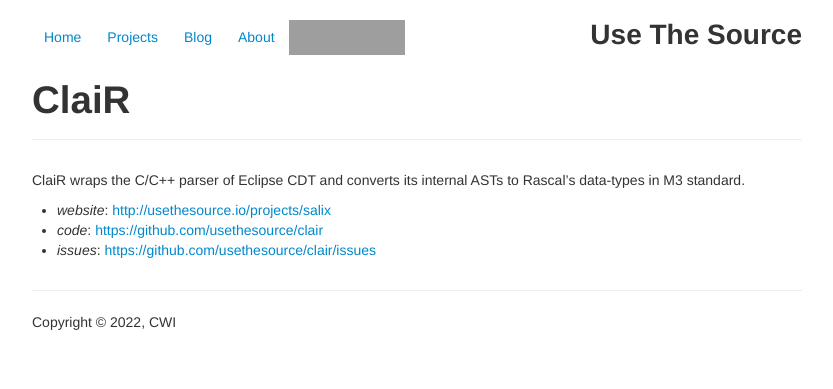
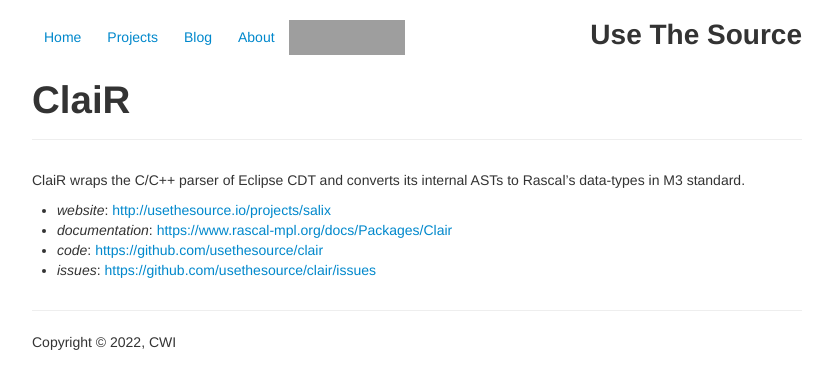
Before and after one commit to usethesource/usethesource.github.io, a Jekyll site: the page built from projects/clair/index.md, in a window 1280 px wide, cut to the strip 0-389 px from the top of the page. Shown: the whole strip, without its empty margins (223-1056 px from the left). Built offline with Jekyll 4.4.1, drawn with Linux system fonts in a browser that asks for light colours; grey boxes are pictures that could not be loaded.

Commit message:
Update index.md

```diff
--- a/projects/clair/index.md
+++ b/projects/clair/index.md
@@ -7,5 +7,6 @@
 ClaiR wraps the C/C++ parser of Eclipse CDT and converts its internal ASTs to Rascal's data-types in M3 standard.
 
 * *website*: <http://usethesource.io/projects/salix>
+* *documentation*: <https://www.rascal-mpl.org/docs/Packages/Clair>
 * *code*: <https://github.com/usethesource/clair>
 * *issues*: <https://github.com/usethesource/clair/issues>
```
